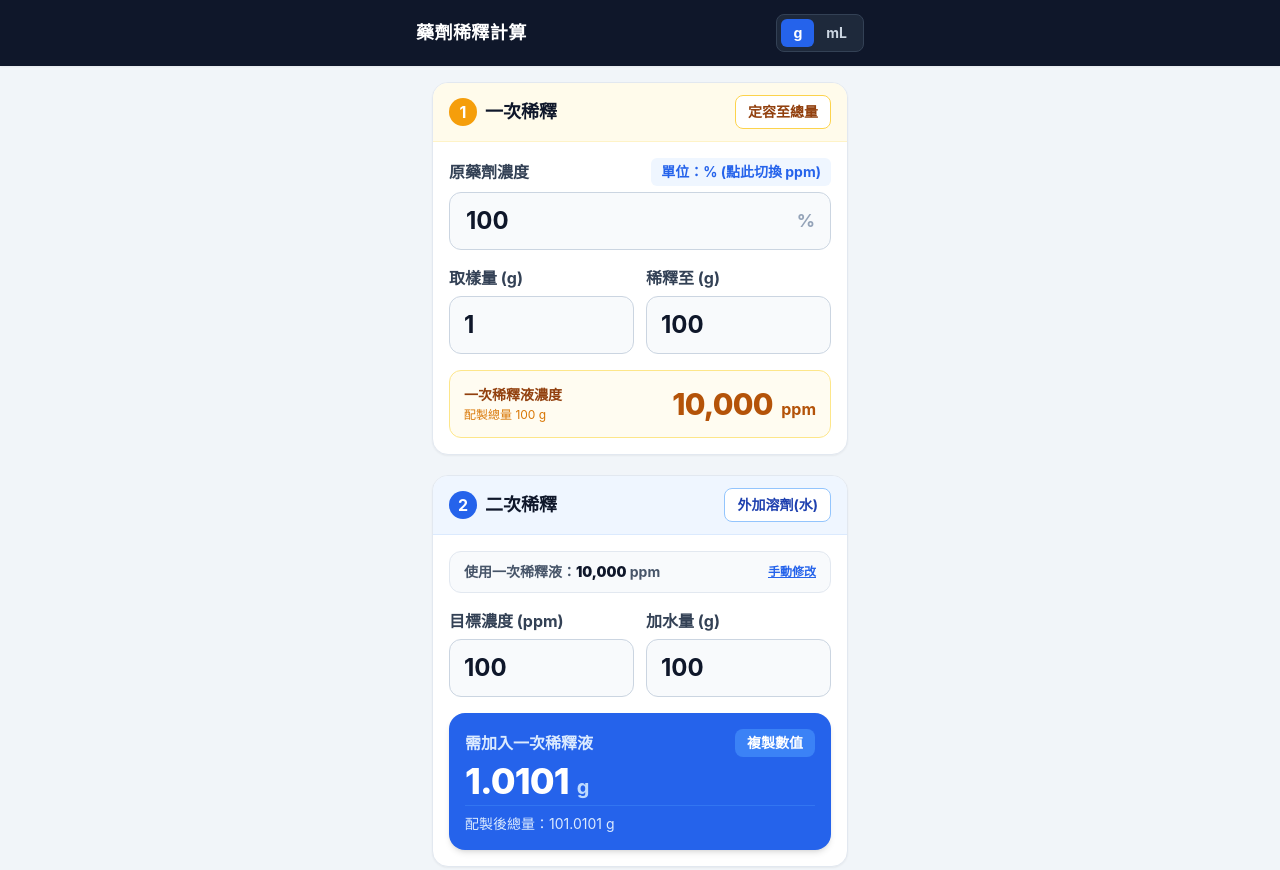
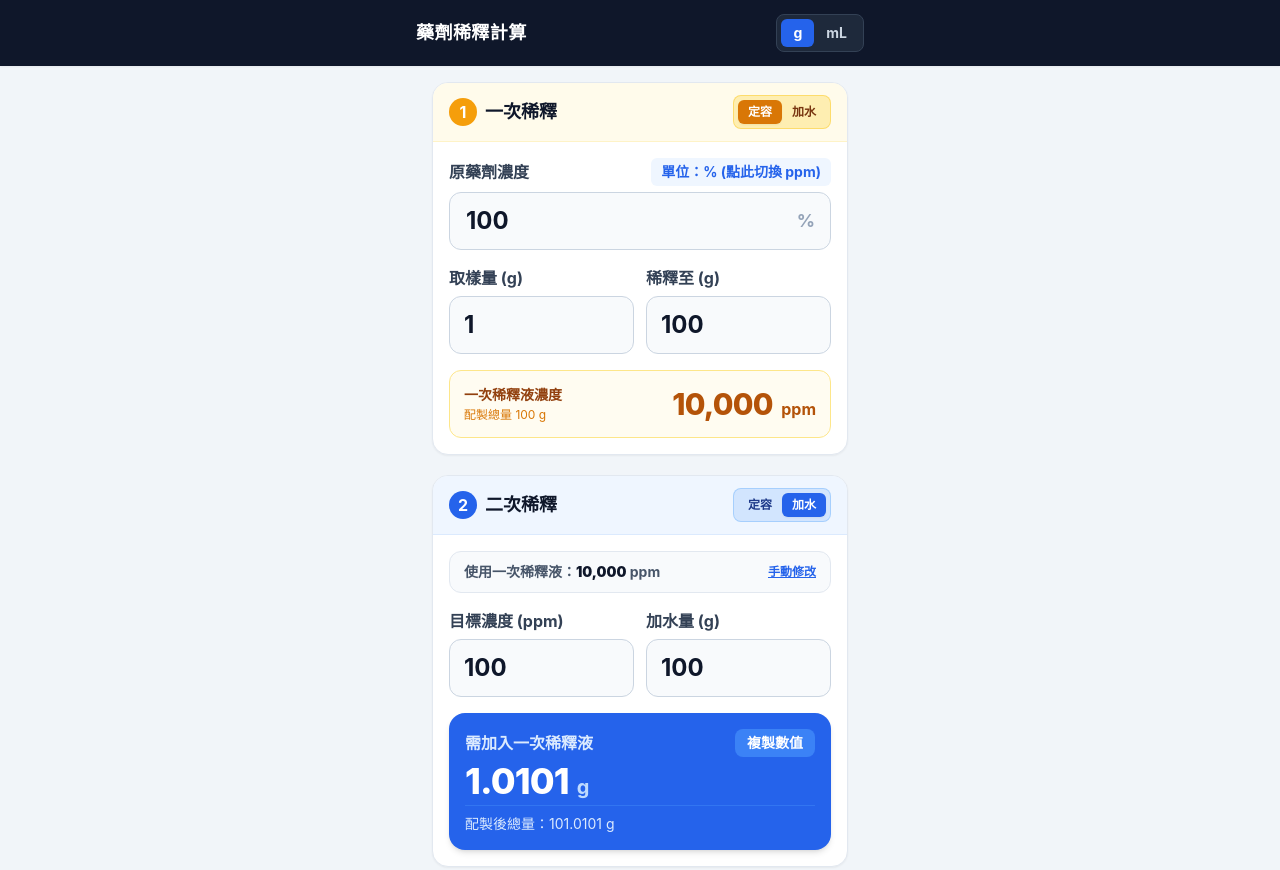
Before and after one commit to Cre8Lab/DilutionCalc, a plain HTML site: page index.html in a window 1280 px wide. Shown: the top 870 px of the page. Drawn offline with nearby package versions, Linux system fonts and the light colour scheme.

Commit message:
Update index.html

```diff
--- a/index.html
+++ b/index.html
@@ -48,9 +48,11 @@
           <span class="w-7 h-7 rounded-full bg-amber-500 text-white text-base font-bold flex items-center justify-center">1</span>
           <h2 class="font-bold text-lg text-slate-900">一次稀釋</h2>
         </div>
-        <button id="mode1Btn" onclick="toggleMode(1)" class="text-sm font-bold px-3 py-1.5 rounded-lg bg-white border border-amber-300 text-amber-800 active:scale-95 transition">
-          定容至總量
-        </button>
+        <!-- 雙按鈕分段切換 -->
+        <div class="flex bg-amber-200/60 p-1 rounded-lg border border-amber-300/70">
+          <button id="m1TotalBtn" onclick="setMode(1, 'total')" class="px-2.5 py-1 text-xs font-bold rounded-md bg-amber-600 text-white shadow-sm transition">定容</button>
+          <button id="m1AddBtn" onclick="setMode(1, 'add')" class="px-2.5 py-1 text-xs font-bold rounded-md text-amber-900 transition">加水</button>
+        </div>
       </div>
 
       <div class="p-4 space-y-4">
@@ -101,9 +103,11 @@
           <span class="w-7 h-7 rounded-full bg-blue-600 text-white text-base font-bold flex items-center justify-center">2</span>
           <h2 class="font-bold text-lg text-slate-900">二次稀釋</h2>
         </div>
-        <button id="mode2Btn" onclick="toggleMode(2)" class="text-sm font-bold px-3 py-1.5 rounded-lg bg-white border border-blue-300 text-blue-800 active:scale-95 transition">
-          外加溶劑(水)
-        </button>
+        <!-- 雙按鈕分段切換 -->
+        <div class="flex bg-blue-200/60 p-1 rounded-lg border border-blue-300/70">
+          <button id="m2TotalBtn" onclick="setMode(2, 'total')" class="px-2.5 py-1 text-xs font-bold rounded-md text-blue-900 transition">定容</button>
+          <button id="m2AddBtn" onclick="setMode(2, 'add')" class="px-2.5 py-1 text-xs font-bold rounded-md bg-blue-600 text-white shadow-sm transition">加水</button>
+        </div>
       </div>
 
       <div class="p-4 space-y-4">
@@ -164,8 +168,8 @@
   <script>
     let currentUnit = 'g';
     let c0IsPercent = true;
-    let mode1 = 'total';   // 'total' = 定容至總量, 'add' = 外加溶劑
-    let mode2 = 'add';     // 'add' = 外加溶劑, 'total' = 定容至總量
+    let mode1 = 'total';   // 'total' = 定容至總量, 'add' = 外加溶劑(加水)
+    let mode2 = 'add';     // 'add' = 外加溶劑(加水), 'total' = 定容至總量
     let isManualC1 = false;
     let lastW2Value = '1.0101';
 
@@ -199,35 +203,45 @@
       calculate();
     }
 
-    function toggleMode(stage) {
+    function setMode(stage, newMode) {
       if (stage === 1) {
-        mode1 = mode1 === 'total' ? 'add' : 'total';
+        mode1 = newMode;
       } else {
-        mode2 = mode2 === 'add' ? 'total' : 'add';
+        mode2 = newMode;
       }
       updateModeUI();
       calculate();
     }
 
     function updateModeUI() {
-      const btn1 = document.getElementById('mode1Btn');
+      // 一次稀釋雙按鈕樣式與下方欄位標題
+      const m1Total = document.getElementById('m1TotalBtn');
+      const m1Add = document.getElementById('m1AddBtn');
       const v1Label = document.getElementById('v1Label');
+
       if (mode1 === 'total') {
-        btn1.textContent = '定容至總量';
+        m1Total.className = 'px-2.5 py-1 text-xs font-bold rounded-md bg-amber-600 text-white shadow-sm transition';
+        m1Add.className = 'px-2.5 py-1 text-xs font-bold rounded-md text-amber-900 transition';
         v1Label.innerHTML = `稀釋至 (<span class="unit-label">${currentUnit}</span>)`;
       } else {
-        btn1.textContent = '外加溶劑(水)';
+        m1Total.className = 'px-2.5 py-1 text-xs font-bold rounded-md text-amber-900 transition';
+        m1Add.className = 'px-2.5 py-1 text-xs font-bold rounded-md bg-amber-600 text-white shadow-sm transition';
         v1Label.innerHTML = `加水量 (<span class="unit-label">${currentUnit}</span>)`;
       }
 
-      const btn2 = document.getElementById('mode2Btn');
+      // 二次稀釋雙按鈕樣式與下方欄位標題
+      const m2Total = document.getElementById('m2TotalBtn');
+      const m2Add = document.getElementById('m2AddBtn');
       const v2Label = document.getElementById('v2Label');
-      if (mode2 === 'add') {
-        btn2.textContent = '外加溶劑(水)';
+
+      if (mode2 === 'total') {
+        m2Total.className = 'px-2.5 py-1 text-xs font-bold rounded-md bg-blue-600 text-white shadow-sm transition';
+        m2Add.className = 'px-2.5 py-1 text-xs font-bold rounded-md text-blue-900 transition';
+        v2Label.innerHTML = `定容至 (<span class="unit-label">${currentUnit}</span>)`;
+      } else {
+        m2Total.className = 'px-2.5 py-1 text-xs font-bold rounded-md text-blue-900 transition';
+        m2Add.className = 'px-2.5 py-1 text-xs font-bold rounded-md bg-blue-600 text-white shadow-sm transition';
         v2Label.innerHTML = `加水量 (<span class="unit-label">${currentUnit}</span>)`;
-      } else {
-        btn2.textContent = '定容至總量';
-        v2Label.innerHTML = `定容至 (<span class="unit-label">${currentUnit}</span>)`;
       }
     }
 
```
